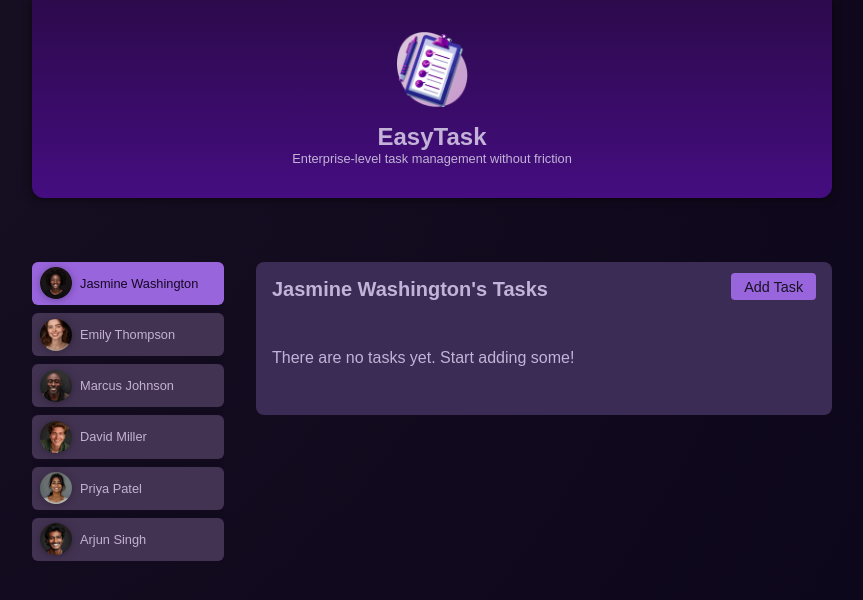
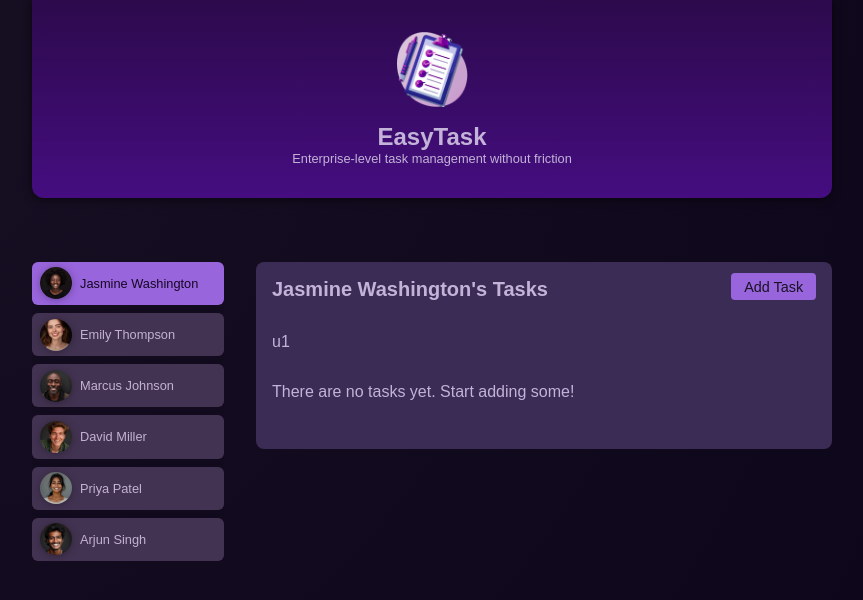
Before and after one commit to RajShukla2308/01-starting-project-module-14, an Angular app: page /users/u1/tasks in a window 1280 px wide. Shown: the top 600 px of the page, without its empty margins (208-1071 px from the left). Built offline with nearby package versions, Linux system fonts and the light colour scheme.

Commit message:
L279 accessing parent route vars via input

```diff
--- a/src/app/app.config.ts
+++ b/src/app/app.config.ts
@@ -1,8 +1,10 @@
-import { provideRouter, withComponentInputBinding } from "@angular/router";
+import { provideRouter, withComponentInputBinding, withRouterConfig } from "@angular/router";
 import { appRoutes } from "./app.routes";
 
 export const appConfig = {
     providers:[
-        provideRouter(appRoutes,withComponentInputBinding())
+        provideRouter(appRoutes,withComponentInputBinding(),withRouterConfig({
+            paramsInheritanceStrategy: 'always'
+        }))
     ]
 }
--- a/src/app/tasks/tasks.component.html
+++ b/src/app/tasks/tasks.component.html
@@ -1,4 +1,5 @@
 <ul>
+  {{userId()}}
   @for (task of userTasks; track task.id) {
     <li>
       <app-task [task]="task" />
--- a/src/app/tasks/tasks.component.ts
+++ b/src/app/tasks/tasks.component.ts
@@ -1,4 +1,4 @@
-import { Component } from '@angular/core';
+import { Component, input } from '@angular/core';
 
 import { TaskComponent } from './task/task.component';
 import { Task } from './task/task.model';
@@ -11,5 +11,6 @@
   imports: [TaskComponent],
 })
 export class TasksComponent {
+  userId = input.required<string>();
   userTasks: Task[] = [];
 }
```
